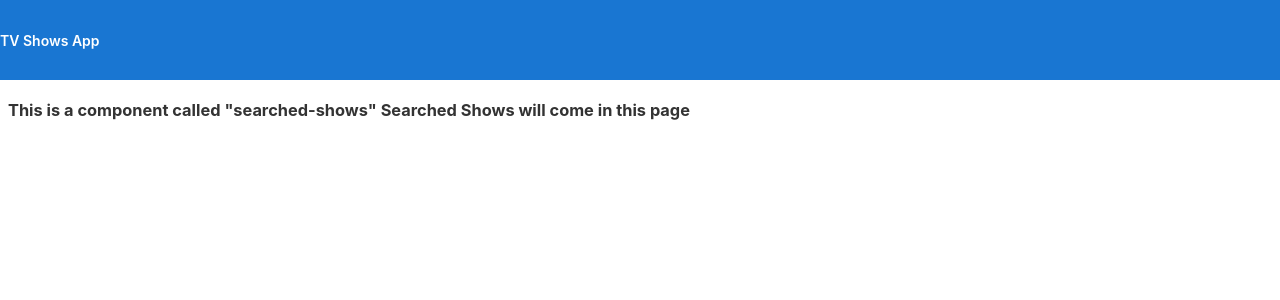
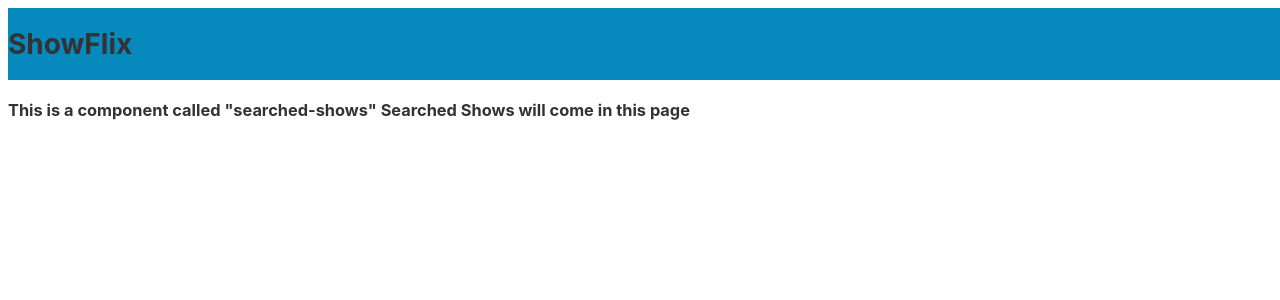
Before and after one commit to mlynn0791/Project-Copy, an Angular app: page / in a window 1280 px wide. Shown: the top 300 px of the page. Built offline with nearby package versions, Linux system fonts and the light colour scheme.

Commit message:
added both components in app.component.html

```diff
--- a/src/app/app.component.html
+++ b/src/app/app.component.html
@@ -1,10 +1,6 @@
 
 
 
-<!-- Toolbar -->
-<div class="toolbar" role="banner">
 
-  <span>TV Shows App</span>
-  </div>
   <app-header></app-header>
   <app-searched-shows></app-searched-shows>
```
